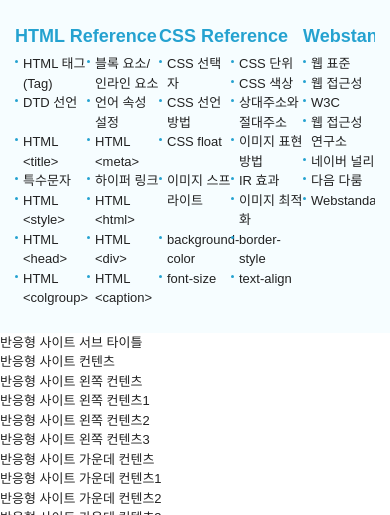
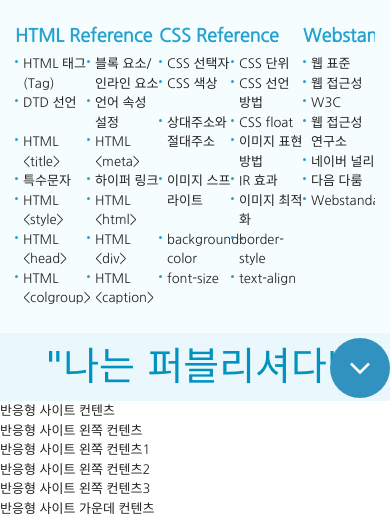
Before and after one commit to Ahram-Kim/SiteProjects, a plain HTML site: page responsive/index.html in a window 390 px wide. Shown: the part 329-844 px from the top of the page. Drawn offline with Linux system fonts and the light colour scheme; a web font is replaced by a local one.

Commit message:
16. 반응형 웹 사이트 만들기 - 타이틀

```diff
--- a/responsive/css/style.css
+++ b/responsive/css/style.css
@@ -1,6 +1,7 @@
 /* 레이아웃 */
 #header {background: url(../img/header_bg.jpg) repeat-x center top;}
 #nav {background-color: #f6fdff;}
+#title {background-color: #eaf7fd;}
 
 /* 컨테이너 */
 .container {width: 1200px; margin: 0 auto; /*background: rgba(0, 0, 0, 0.3)*/}
@@ -104,6 +105,24 @@
 }
 .nav > div li:hover a:after {width: 100%;}
 
+/* 타이틀 */
+.title {position: relative; text-align: center;}    /* position을 쓰면 기준점을 정해야 한다 .title에서 position: relative; */
+.title h2 {font-family: 'Nanum Brush Script', cursive; font-size: 39px; color: #0093bd; padding: 5px 0;}
+.title .btn {
+    position: absolute; right: 0; top: 5px;       /* position을 쓰면 기준점을 정해야 한다 .title에서 position: relative; */
+    width: 60px; height: 60px;
+    line-height: 60px;
+    background: #3192bf; color: #fff;
+    font-size: 35px;
+    border-radius: 50%;
+    transition: all 0.3s ease;
+}
+.title .btn:hover {
+    box-shadow:
+        0 0 0 3px rgba(71, 154, 191, 0.9) inset,
+        0 0 0 100px rgba(0, 0, 0, 0.1) inset;
+}
+
 /* mediaquery */
 @media(max-width: 1220px) {
     .container {width: 100%;}
--- a/responsive/index.html
+++ b/responsive/index.html
@@ -38,7 +38,9 @@
     <link rel="icon" href="icon/favicon-128.png" sizes="128x128">
 
     <!-- 웹 폰트 -->
-    <link href="https://fonts.googleapis.com/css2?family=Abel&display=swap" rel="stylesheet">
+    <link href="https://fonts.googleapis.com/css?family=Nanum+Gothic" rel="stylesheet">
+    <link href="https://fonts.googleapis.com/css?family=Nanum+Brush+Script" rel="stylesheet">
+    <link href="https://fonts.googleapis.com/css?family=Abel&display=swap" rel="stylesheet">
 
     <!-- HTLM5shiv ie6~8 -->
     <!--[if lt IE 9]>
@@ -146,9 +148,19 @@
     </nav>
     <!-- //nav -->
 
-    <article>
-        <h2>반응형 사이트 서브 타이틀</h2>
+    <article id="title">
+        <div class="container">
+            <div class="title">
+                <h2>"나는 퍼블리셔다"</h2>
+                <a href="#" class="btn">
+                    <i class="fa fa-angle-down" aria-hidden="true"></i>
+                    <span class="ir_su">전체메뉴 보기</span>
+                </a>
+            </div>
+        </div>
     </article>
+    <!-- //article -->
+
     <main>
         <section>
             <h2>반응형 사이트 컨텐츠</h2>
```
